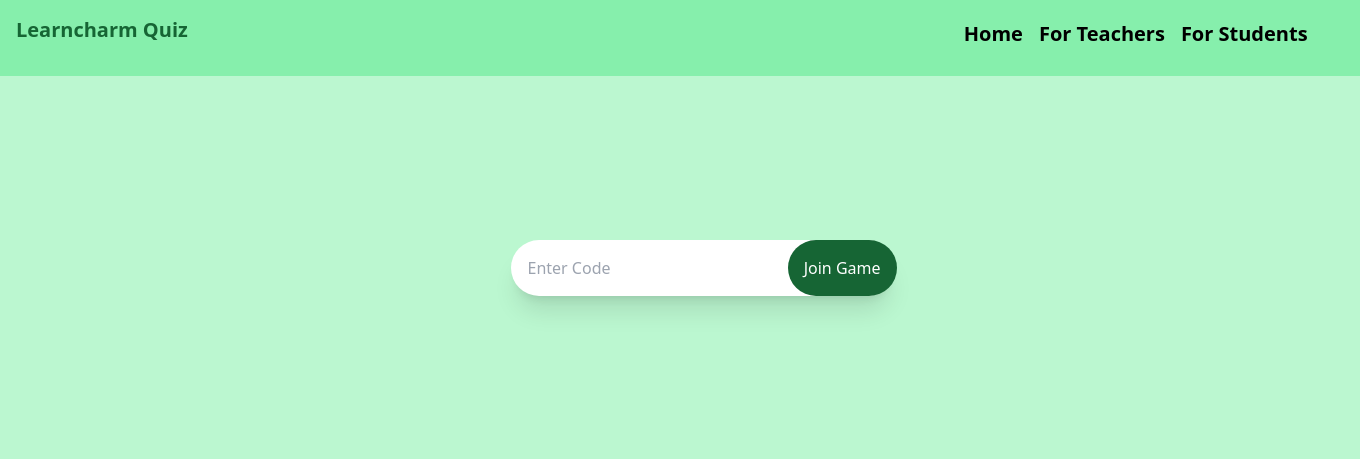
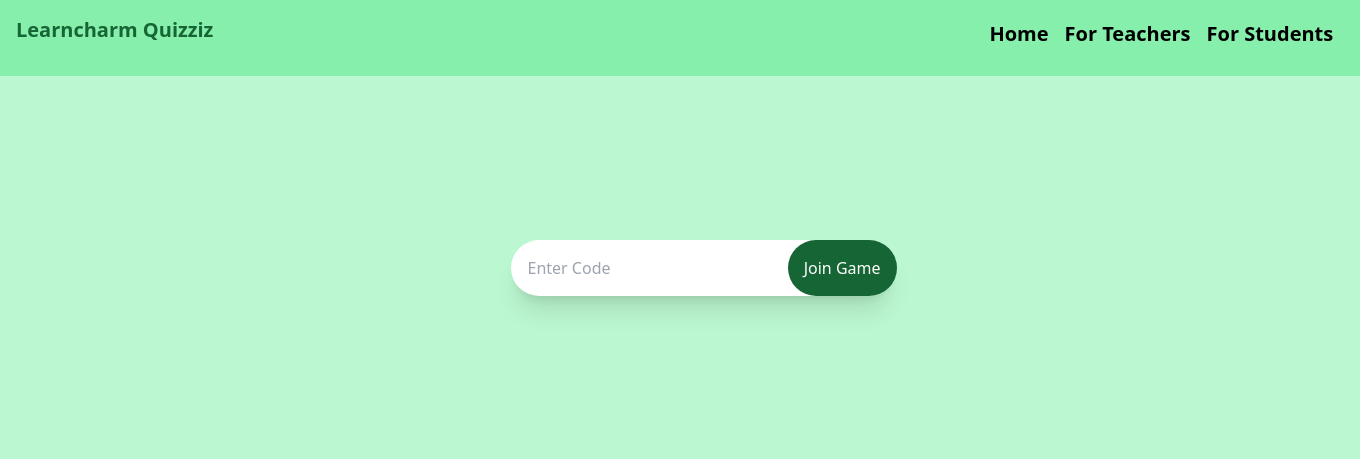
Before and after one commit to learncharm/learncharm-quiz, a PHP site: page / in a window 1360 px wide. Shown: the top 459 px of the page. Run offline with PHP 8.4, Linux system fonts and the light colour scheme; some libraries are stand-ins or nearby versions.

Commit message:
Title change

```diff
--- a/header.php
+++ b/header.php
@@ -14,7 +14,7 @@
 <body>
    <!-- header -->
     <div class="flex  bg-green-300 p-4">
-        <h1 class="text-xl text-green-800 font-bold">Learncharm Quiz</h1>
+        <h1 class="text-xl text-green-800 font-bold">Learncharm Quizziz</h1>
         <ul class="flex relative ml-96 left-96 bottom-1">
             <li class="m-2"><a href="#" class="text-xl font-semibold">Home</a></li>
             <li class="m-2"><a href="./teacher/" class="text-xl font-semibold">For Teachers</a></li>
```
